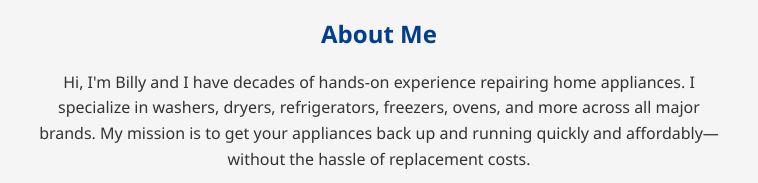
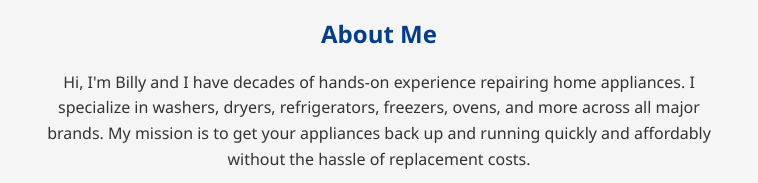
Before and after one commit to akentyler/Website-Test, a plain HTML site: page index.html in a window 1280 px wide. Shown: the part 617-800 px from the top of the page, 261-1019 px from the left. Drawn offline with Linux system fonts and the light colour scheme.

Commit message:
Add files via upload

```diff
--- a/index.html
+++ b/index.html
@@ -38,7 +38,7 @@
   <section id="about" class="fade-section">
     <div class="container">
       <h2>About Me</h2>
-      <p>Hi, I'm Billy and I have decades of hands-on experience repairing home appliances. I specialize in washers, dryers, refrigerators, freezers, ovens, and more across all major brands. My mission is to get your appliances back up and running quickly and affordably—without the hassle of replacement costs.</p>
+      <p>Hi, I'm Billy and I have decades of hands-on experience repairing home appliances. I specialize in washers, dryers, refrigerators, freezers, ovens, and more across all major brands. My mission is to get your appliances back up and running quickly and affordably without the hassle of replacement costs.</p>
     </div>
   </section>
 
```
